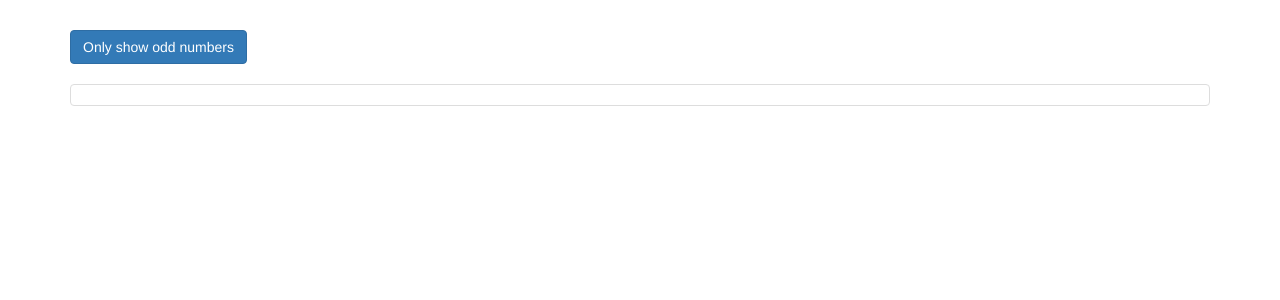
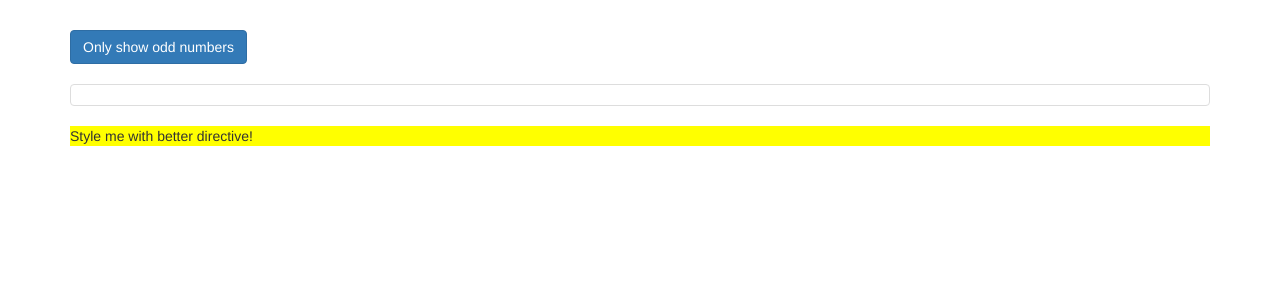
Before and after one commit to milesdavis71/directives, an Angular app: page / in a window 1280 px wide. Shown: the top 300 px of the page. Built offline with nearby package versions, Linux system fonts and the light colour scheme.

Commit message:
094 Using the Renderer to build a Better Attribute Directive kész

```diff
--- a/src/app/app.component.html
+++ b/src/app/app.component.html
@@ -13,6 +13,7 @@
       <ng-template [ngIf]="onlyOdd">
         <p>Only odd</p>
       </ng-template>
+      <p appBetterHighlight>Style me with better directive!</p>
     </div>
   </div>
 </div>
--- a/src/app/better-highlight/better-highlight.directive.ts
+++ b/src/app/better-highlight/better-highlight.directive.ts
@@ -1,10 +1,12 @@
-import { Directive } from '@angular/core';
+import {Directive, ElementRef, OnInit, Renderer2} from '@angular/core';
 
 @Directive({
   selector: '[appBetterHighlight]'
 })
-export class BetterHighlightDirective {
+export class BetterHighlightDirective implements OnInit{
 
-  constructor() { }
-
+  constructor( private elRef:  ElementRef, private renderer: Renderer2) { }
+ngOnInit(){
+this.renderer.setStyle(this.elRef.nativeElement, 'background-color', 'yellow')
+  }
 }
```
